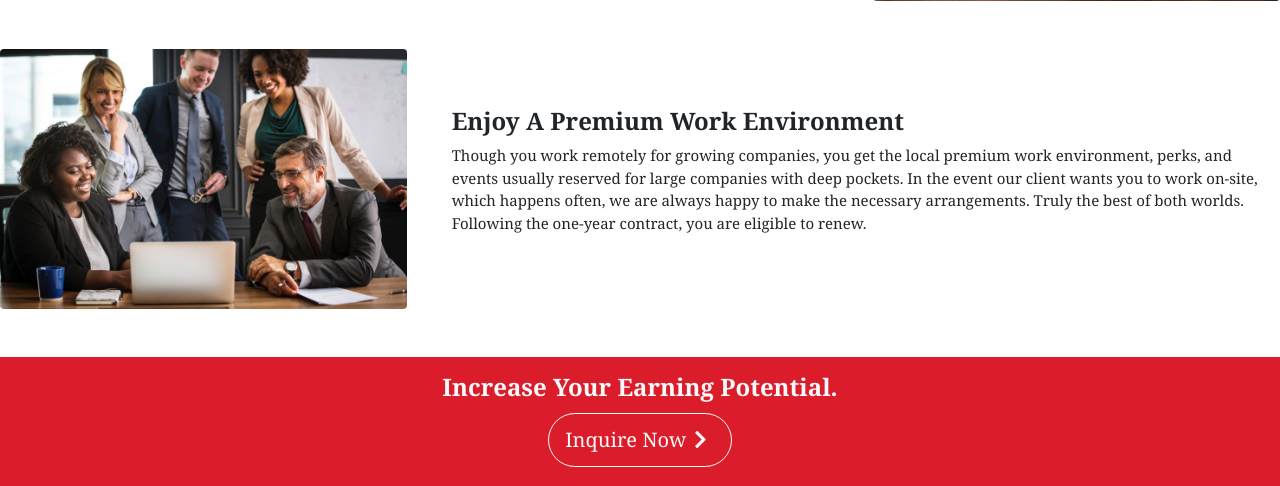
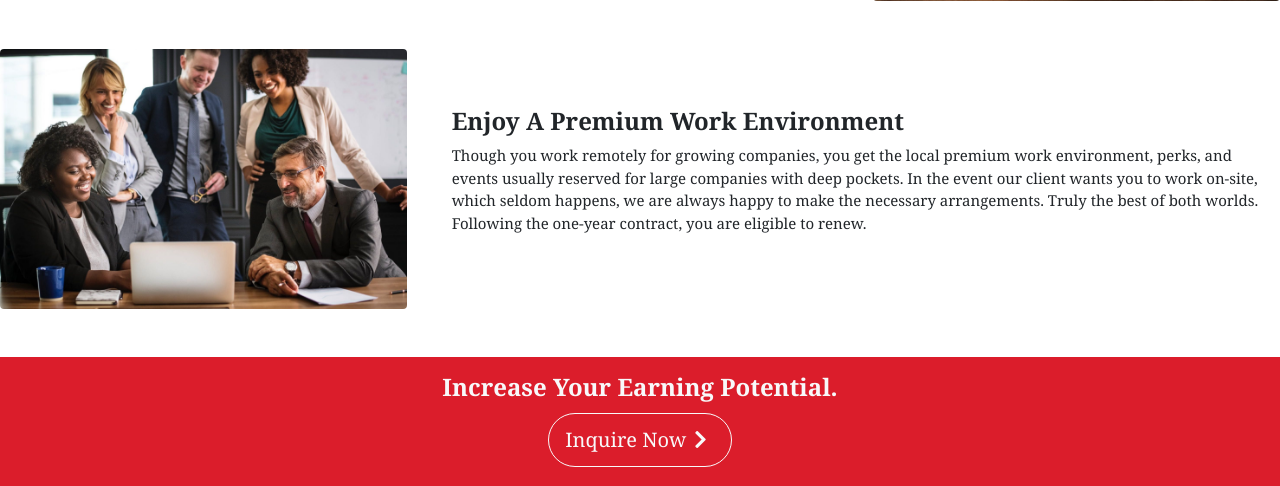
Before and after one commit to BlossomAcademy/blossomac, a Django app: page /partner/ in a window 1280 px wide. Shown: the part 2222-2708 px from the top of the page. Run offline with Django 3.2, Linux system fonts and the light colour scheme; some libraries are stand-ins or nearby versions.

Commit message:
Update partner.html

```diff
--- a/datascience/templates/partner.html
+++ b/datascience/templates/partner.html
@@ -21,7 +21,7 @@
         </div>
         <div class="carousel-caption d-none d-md-block row" >
           <div class="">
-            <h3 class="text-center font-weight-bold" style="float:left; color:black; bottom: 38%;">We completely redefine how data enthusiasts and professionals across Ghana are upskilled and prepared for full-time meaningful careers and on-demand job opportunities in data science.</h3>
+            <h3 class="text-center font-weight-bold" style="float:left; color:black; bottom: 38%;">We completely redefine how data enthusiasts and professionals across Ghana are upskilled and prepared for full-time meaningful careers in data science.</h3>
             <div class="">
               <a href="https://blossomdata.typeform.com/to/XexyHO" style="" class="text-center"><p class="text-center"><button type="button" class="btn btn-light btn-lg">Learn More<i class="fas fa-chevron-right p-2"></i></button></p></a>
             </div>
@@ -53,7 +53,7 @@
 
           <div class="row pt-2">
             <h3 class="font-weight-bold">2. Programming evaluations  </h3>
-            <p> We provide applicants the opportunity to clean, analyze, and present their data analysis to our recruitment team. The people who generate the best insights move on to the next stage. This is formerlly known as our two-week filtering process </p>
+            <p> We provide applicants the opportunity to clean, analyze, and present their data analysis to our recruitment team. The people who generate the best insights move on to the next stage. This is formerlly known as our two-week filtering process. </p>
           </div>
 
           <div class="row pt-2">
@@ -106,7 +106,7 @@
         <div class="col-8 d-flex align-items-center">
             <div class="container">
                 <h3 class="font-weight-bold"> Enjoy A Premium Work Environment</h3>
-                <p class="" style="">Though you work remotely for growing companies, you get the local premium work environment, perks, and events usually reserved for large companies with deep pockets. In the event our client wants you to work on-site, which happens often, we are always happy to make the necessary arrangements. Truly the best of both worlds. Following the one-year contract, you are eligible to renew. </p>
+                <p class="" style="">Though you work remotely for growing companies, you get the local premium work environment, perks, and events usually reserved for large companies with deep pockets. In the event our client wants you to work on-site, which seldom happens, we are always happy to make the necessary arrangements. Truly the best of both worlds. Following the one-year contract, you are eligible to renew. </p>
             </div>
         </div>
     </div>
```
